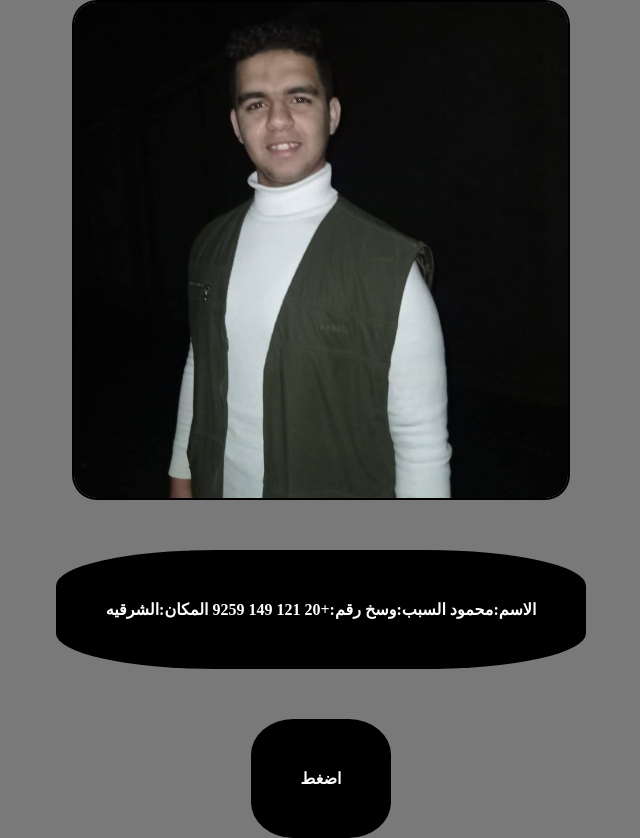
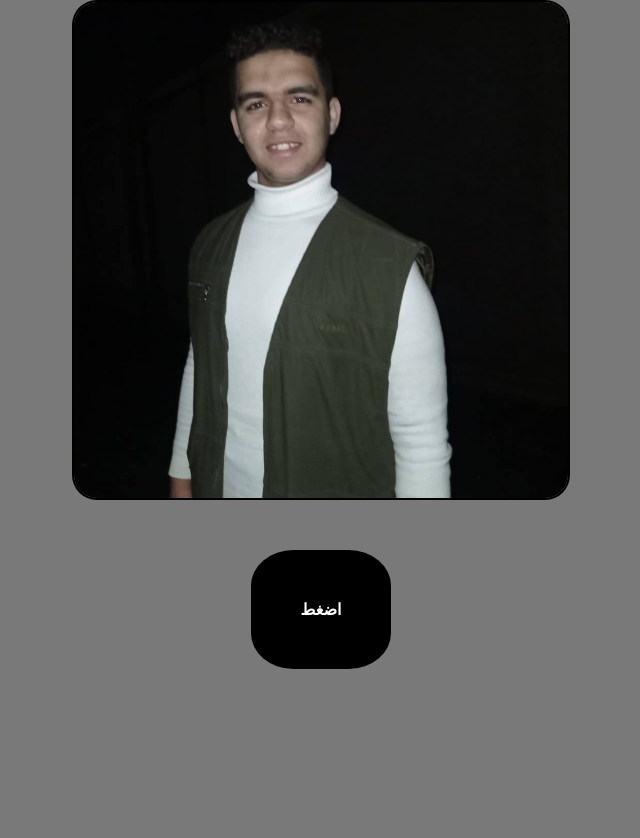
Before and after one commit to Albokhary1/kill-, a plain HTML site: page index.html in a window 1280 px wide. Shown: the whole page, without its empty margins (319-959 px from the left). After the commit the page ends 800 px from the top, so only its background shows below. Drawn offline with Linux system fonts and the light colour scheme.

Commit message:
Update index.html

```diff
--- a/index.html
+++ b/index.html
@@ -10,12 +10,6 @@
 <body>
     <a href="monzer.jpg" download>
     <img src="السئ.jpg" alt="محمود عبالعزيز">
-    <div class="click" >
-        <span>الاسم:محمود </span>
-        <span>السبب:وسخ</span>
-       <span>رقم:+20 121 149 9259</span>
-       <span>المكان:الشرقيه</span>
-    </div>
     <div class="click">
         اضغط
     </div>
```
